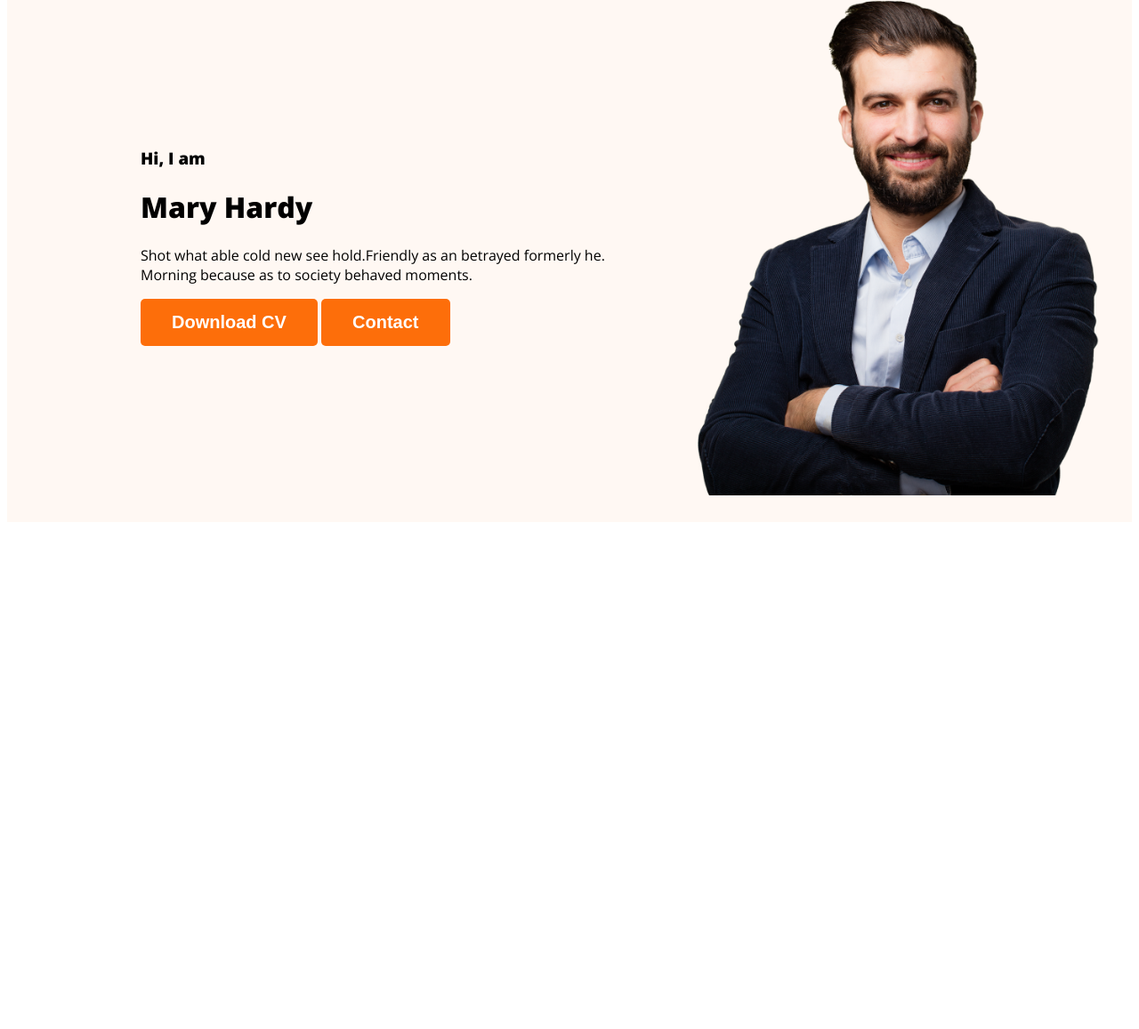
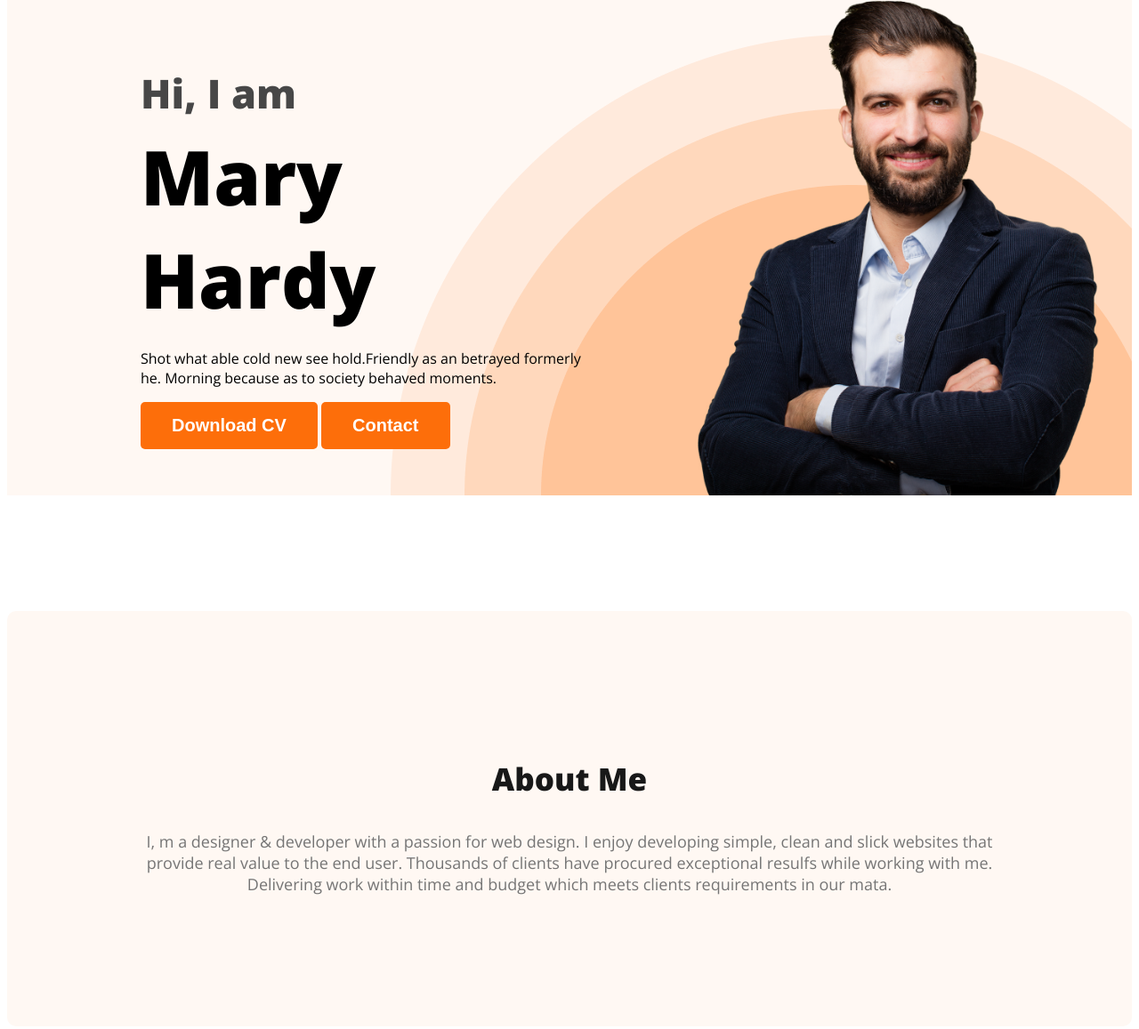
Before and after one commit to MD-SHihAb1/web-devloper-portfolio, a plain HTML site: page index.html in a window 1280 px wide. Shown: the part 211-1368 px from the top of the page at 89% size. Before the commit the page ends 806 px from the top, so only its background shows below. Drawn offline with nearby package versions, Linux system fonts and the light colour scheme.

Commit message:
added about

```diff
--- a/index.html
+++ b/index.html
@@ -21,9 +21,9 @@
         </nav>
         <div class="banner">
             <div class="banner-content">
-                <h3 class="banner-greeting">Hi, I  am</h3>
+                <h3 class="banner-greetingn">Hi, I  am</h3>
                 <h1 class="banner-title">Mary Hardy</h1>
-                <p>Shot what able cold new see hold.Friendly as an betrayed formerly he. Morning because as to society behaved moments.</p>
+                <p class="banner-dis">Shot what able cold new see hold.Friendly as an betrayed formerly he. Morning because as to society behaved moments.</p>
                 <button class="btn-primary">Download CV</button>
                 <button class="btn-primary">Contact</button>
             </div>
@@ -33,6 +33,12 @@
 
     </header>
     <main>
+        <section class="about">
+            <h3 class="section-title">About Me</h3>
+            <p class="section-description">
+                I, m a designer & developer with a passion for web design. I enjoy developing simple, clean and slick websites that provide real value to the end user. Thousands of clients have procured exceptional resulfs while working with me. Delivering work within time and budget which meets clients requirements in our mata.
+            </p>
+        </section>
 
     </main>
     <footer>
--- a/styles/portfolio.css
+++ b/styles/portfolio.css
@@ -14,6 +14,19 @@ body{
     font-weight: 700;
     padding: 15px 35px;
 }
+.section-title{
+    color: #181818;
+    text-align: center;
+    font-size: 35px;
+    font-weight: 700;
+}
+
+.section-description{
+    color: #757575;
+    text-align: center;
+    font-size: 18px;
+}
+
 /* nav related styles */
 nav {
     display: flex;
@@ -41,12 +54,42 @@ nav a{
 /*header related styles */
 .header{
     background-color: #FFF8F3;
+    background-image: url('../images/header_bg.png');
+    background-repeat: no-repeat;
+    background-position: bottom right;
 }
 .banner{
-    padding: 30px 30px 30px 150px;
+    padding: 30px 30px 0px 150px;
     display: flex;
     align-items: center;
+    justify-content: space-between;
+}
+
+.banner-content{
+    max-width: 500px;
 }
 .banner .profile-pic{
     width: 500px;
 }
+.banner-greetingn{
+    font-size: 45px;
+    color: #474747;
+    margin-bottom: 0;
+}
+.banner-title{
+    font-size: 85px;
+    font-weight: 700;
+    margin-top: 5px;
+    margin-bottom: 20px;
+}
+
+/* main section styles */
+
+
+/* about section styles */
+.about{
+    padding: 130px;
+    border-radius: 10px;
+    background: #FFF8F3;
+    margin: 130px 0;
+}
```
